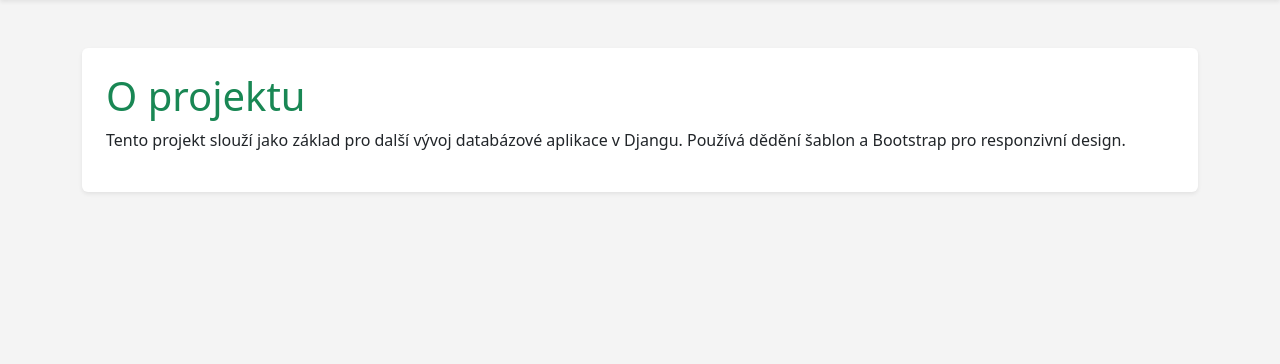
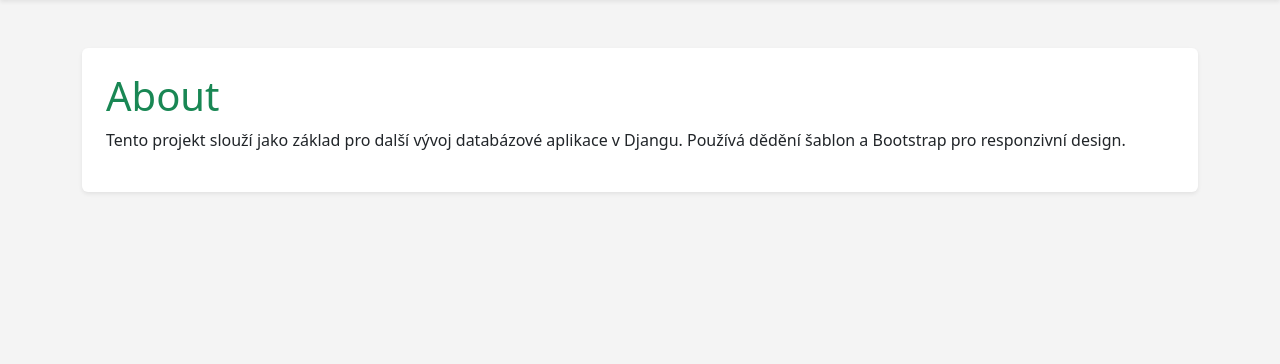
Before and after one commit to Viktor789-k/2025_wt_prj_meca, a Django app: page /about/ in a window 1280 px wide. Shown: the part 56-420 px from the top of the page. Run offline with Django 5.2, Linux system fonts and the light colour scheme.

Commit message:
Change heading from 'O projektu' to 'About'

```diff
--- a/prj/app/templates/about.html
+++ b/prj/app/templates/about.html
@@ -3,7 +3,7 @@
 {% block title %}About{% endblock %}
 
 {% block content %}
-<h1 class="text-success">O projektu</h1>
+<h1 class="text-success">About</h1>
 <p>
     Tento projekt slouží jako základ pro další vývoj databázové aplikace v Djangu.
     Používá dědění šablon a Bootstrap pro responzivní design.
```
